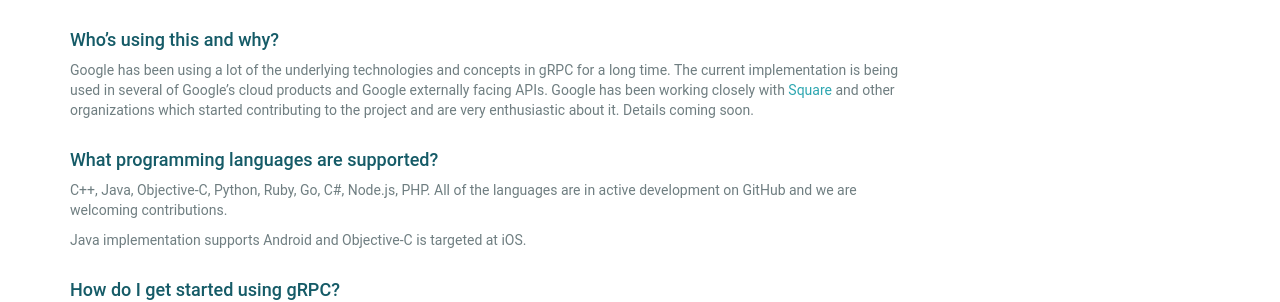
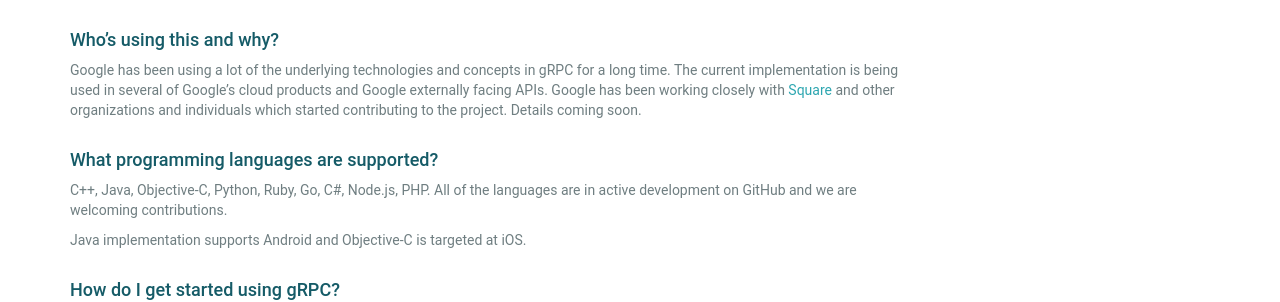
Before and after one commit to grpc/grpc.github.io, a Jekyll site: the page built from faq/index.html, in a window 1280 px wide. Shown: the part 460-762 px from the top of the page. Built offline with Jekyll 4.4.1, drawn with Linux system fonts in a browser that asks for light colours; nearby versions of some CDN libraries; library files that are not in the unit come from our copies.

Commit message:
Tiny fix.

```diff
--- a/_layouts/default.html
+++ b/_layouts/default.html
@@ -13,3 +13,5 @@
 <div class="container vpad">
   {{ content }}
 </div>
+
+<div class="page-spacer"></div>
--- a/faq/index.html
+++ b/faq/index.html
@@ -19,7 +19,7 @@
     </p>
 
     <h4>Who’s using this and why?</h4>
-    <p>Google has been using a lot of the underlying technologies and concepts in gRPC for a long time. The current implementation is being used in several of Google’s cloud products and Google externally facing APIs. Google has been working closely with <a href="http://corner.squareup.com/2015/02/grpc.html">Square</a> and other  organizations which started contributing to the project and are very enthusiastic about it. Details coming soon.</p>
+    <p>Google has been using a lot of the underlying technologies and concepts in gRPC for a long time. The current implementation is being used in several of Google’s cloud products and Google externally facing APIs. Google has been working closely with <a href="http://corner.squareup.com/2015/02/grpc.html">Square</a> and other  organizations and individuals which started contributing to the project. Details coming soon.</p>
 
     <h4>What programming languages are supported?</h4>
     <p>C++, Java, Objective-C, Python, Ruby, Go, C#, Node.js, PHP.
@@ -54,4 +54,3 @@
     <p>Gee-Arr-Pee-See</p>
 
 </div>
-<div class="page-spacer"></div>
```
